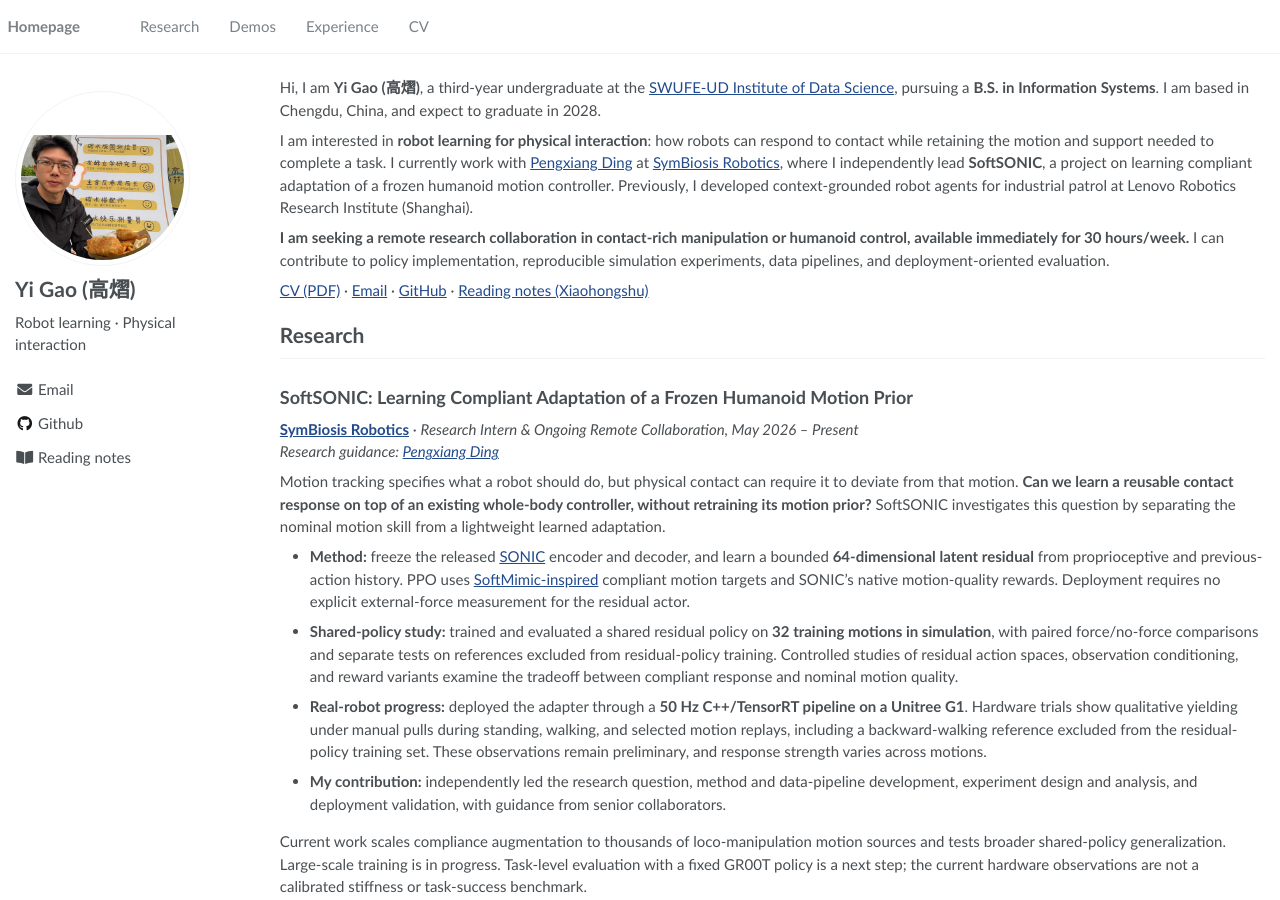
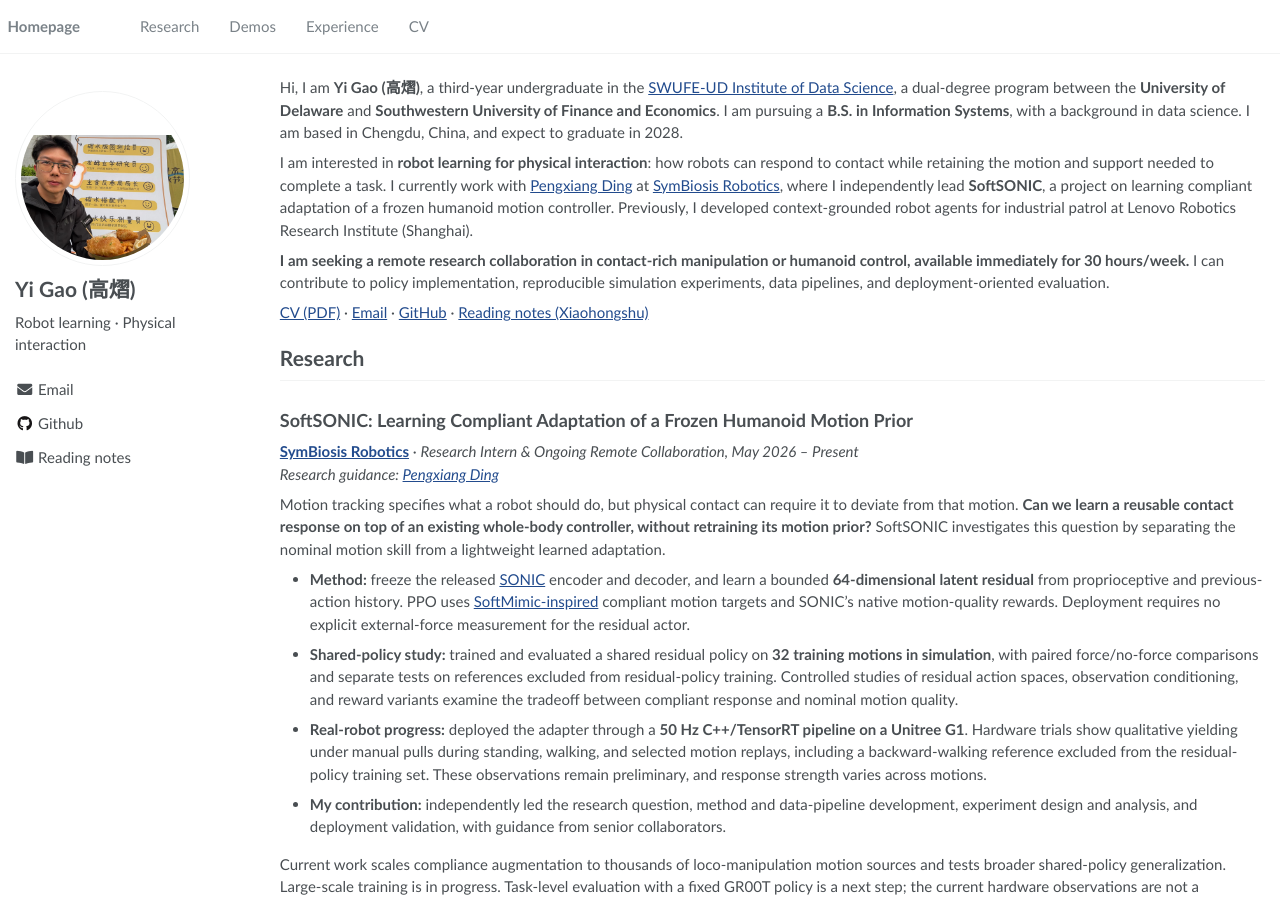
Before and after one commit to GaoE05/GaoE05.github.io, a Jekyll site: the page built from _pages/about.md, in a window 1280 px wide and 900 px high. Built offline with Jekyll 4.4.1, drawn with Linux system fonts in a browser that asks for light colours.

Commit message:
Clarify full university names while keeping the confirmed degree concise

```diff
--- a/_pages/about.md
+++ b/_pages/about.md
@@ -10,7 +10,7 @@ redirect_from:
 
 <span class='anchor' id='about-me'></span>
 
-Hi, I am **Yi Gao (高熠)**, a third-year undergraduate at the [SWUFE-UD Institute of Data Science](https://dids.swufe.edu.cn/EN/Home.htm), pursuing a **B.S. in Information Systems**. I am based in Chengdu, China, and expect to graduate in 2028.
+Hi, I am **Yi Gao (高熠)**, a third-year undergraduate in the [SWUFE-UD Institute of Data Science](https://dids.swufe.edu.cn/EN/Home.htm), a dual-degree program between the **University of Delaware** and **Southwestern University of Finance and Economics**. I am pursuing a **B.S. in Information Systems**, with a background in data science. I am based in Chengdu, China, and expect to graduate in 2028.
 
 I am interested in **robot learning for physical interaction**: how robots can respond to contact while retaining the motion and support needed to complete a task. I currently work with [Pengxiang Ding](https://dingpx.github.io/) at [SymBiosis Robotics](https://symbiosis-robotics.com/research/dpc/en/), where I independently lead **SoftSONIC**, a project on learning compliant adaptation of a frozen humanoid motion controller. Previously, I developed context-grounded robot agents for industrial patrol at Lenovo Robotics Research Institute (Shanghai).
 
```
Also changed, not shown: materials/Yi_Gao_CV.html (+4 -3 lines), 1 other file.
